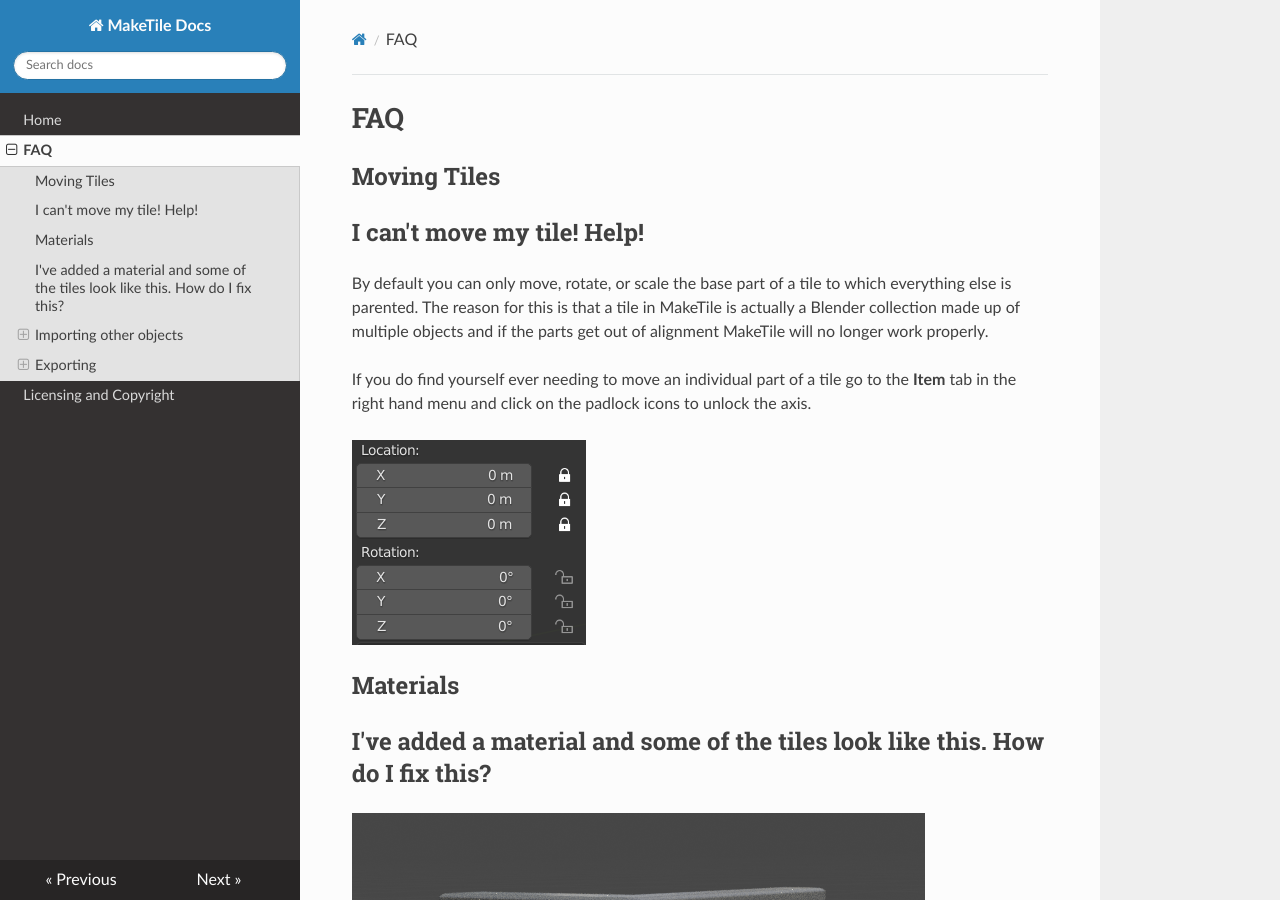
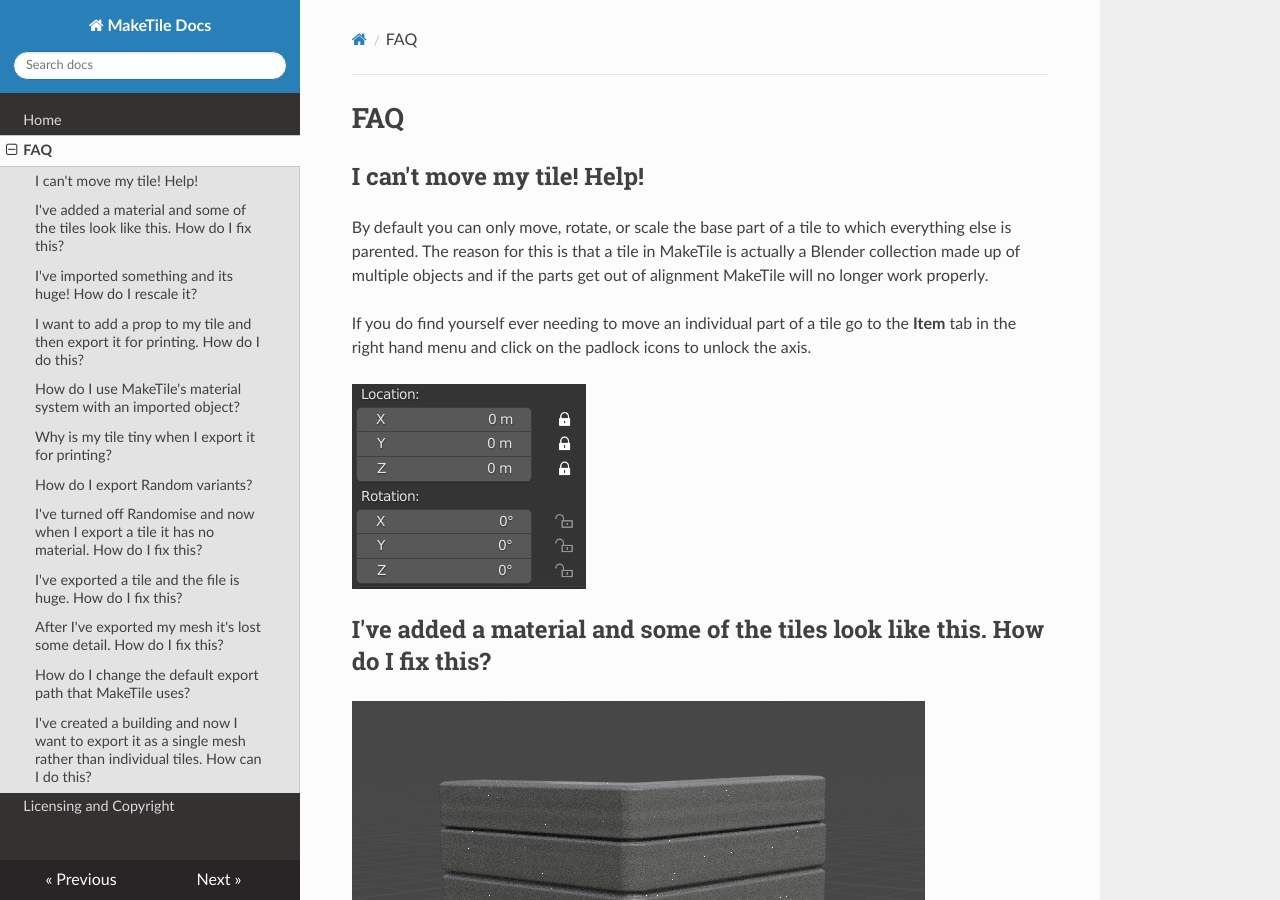
Before and after one commit to richeyrose/make-tile, an MkDocs documentation site: the page built from docs/faq.md, in a window 1280 px wide and 900 px high. Built offline with MkDocs 1.6.1, drawn with Linux system fonts in a browser that asks for light colours; nearby versions of some CDN libraries; some of the changed text lies outside the part shown.

Commit message:
updated docs

```diff
--- a/docs/faq.md
+++ b/docs/faq.md
@@ -1,6 +1,5 @@
 # FAQ
 
-## Moving Tiles
 ## I can't move my tile! Help!
 By default you can only move, rotate, or scale the base part of a tile to which everything else is parented. The reason for this is that a tile in MakeTile is actually a Blender collection made up of multiple objects and if the parts get out of alignment MakeTile will no longer work properly.
 
@@ -8,7 +7,6 @@ If you do find yourself ever needing to move an individual part of a tile go to
 
 ![Image of transform panel](images/TransformPanel.png)
 
-## Materials
 ## I've added a material and some of the tiles look like this. How do I fix this?
 ![Image of material rotation error](images/MaterialRotationError.png)
 
@@ -16,8 +14,7 @@ This happens because of the way a tile has been rotated. To fix this make sure o
 
 The material should now display correctly. You can also change the material mapping method to **Triplanar** if your tile is a floor tile, or a straight wall tile, or a corner tile with a 90 degree angle and it should display correctly.
 
-## Importing other objects
-### I've imported something and its huge! How do I rescale it?
+## I've imported something and its huge! How do I rescale it?
 If you've imported something that is sized for 3D printing that you want to add to your tile then select your object and in the **Object Coverter** panel in the MakeTile menu select the correct Tile Units and click on **Rescale Object**. If you are creating OpenLOCK tiles this should be inches.
 
 If you want to rescale something manually select the object and press **s** on the keyboard or select the object and then the scale widget icon and use that.
@@ -25,34 +22,33 @@ If you want to rescale something manually select the object and press **s** on t
 ![Image of Scale Widget](images/ScaleIcon.png)
 
 
-### I want to add a prop to my tile and then export it for printing. How do I do this?
+## I want to add a prop to my tile and then export it for printing. How do I do this?
 Move the prop so it is on your tile, ensuring that there is no gap. Select your prop and then the tile and then in the **Object Converter** panel in the MakeTile menu click **Add Selected to Tile** If you have **Voxelise** selected when you export it MakeTile will fuse the prop to your tile and create a single mesh.
 
-### How do I use MakeTile's material system with an imported object?
+## How do I use MakeTile's material system with an imported object?
 Select the object and then click **Convert to MakeTile Object** in the **Object Converter** panel in the MakeTile menu. For more details check out these two videos:
 
 * https://youtu.be/h-Ayb_r4dls
 * https://www.youtube.com/watch?v=PL5DsjluTqU&t=263s
 
-## Exporting
-### Why is my tile tiny when I export it for printing?
+## Why is my tile tiny when I export it for printing?
 Rather than exporting your tile using the main Blender menu you should use the exporter built into MakeTile. You can find this at the bottom of the MakeTile menu.
 This will rescale your tile to inches or cm depending on what is selected in the **Units** dropdown.
 
-### How do I export Random variants?
+## How do I export Random variants?
 You can export random variants of a tile using the MakeTile export menu by selecting the **Randomise** check box and entering the number of variants you want.
 
-### I've turned off Randomise and now when I export a tile it has no material. How do I fix this?
+## I've turned off Randomise and now when I export a tile it has no material. How do I fix this?
 Make sure you have clicked **Make3D** before exporting your tile if you just want to create a single tile without randomising it.
 
-### I've exported a tile and the file is huge. How do I fix this?
+## I've exported a tile and the file is huge. How do I fix this?
 Checking **Voxelise** will voxelise your tile on export and then simplify it, reducing the final poly count. You can find the voxel settings in the **Voxelise Settings** panel in the MakeTile menu. Increasing the **Voxel Size** will reduce the amount of detail picked up. Increasing the **Adaptivity** will increase the amount of post voxelisation simplification.
 
-### After I've exported my mesh it's lost some detail. How do I fix this?
+## After I've exported my mesh it's lost some detail. How do I fix this?
 You can change the size of voxels and amount of simplification in the **Voxelise Settings** panel in the MakeTile menu. Decreasing the **Voxel Size** will pick up more detail. Decreasing the **Adaptivity** wil decrease the amount of post voxelisation simplification. You can also turn off Voxelisation altogether but be warned the file size will be huge.
 
-### How do I change the default export path that MakeTile uses?
+## How do I change the default export path that MakeTile uses?
 Go to **Edit** > **Preferences** > **Add-ons** > **MakeTile** and choose the new default export path.
 
-### I've created a building and now I want to export it as a single mesh rather than individual tiles. How can I do this?
+## I've created a building and now I want to export it as a single mesh rather than individual tiles. How can I do this?
 Check out this video on how to do this: https://youtu.be/x95RjKsU4Qg
```
Also changed, not shown: docs/index.md (+13 -15 lines).
